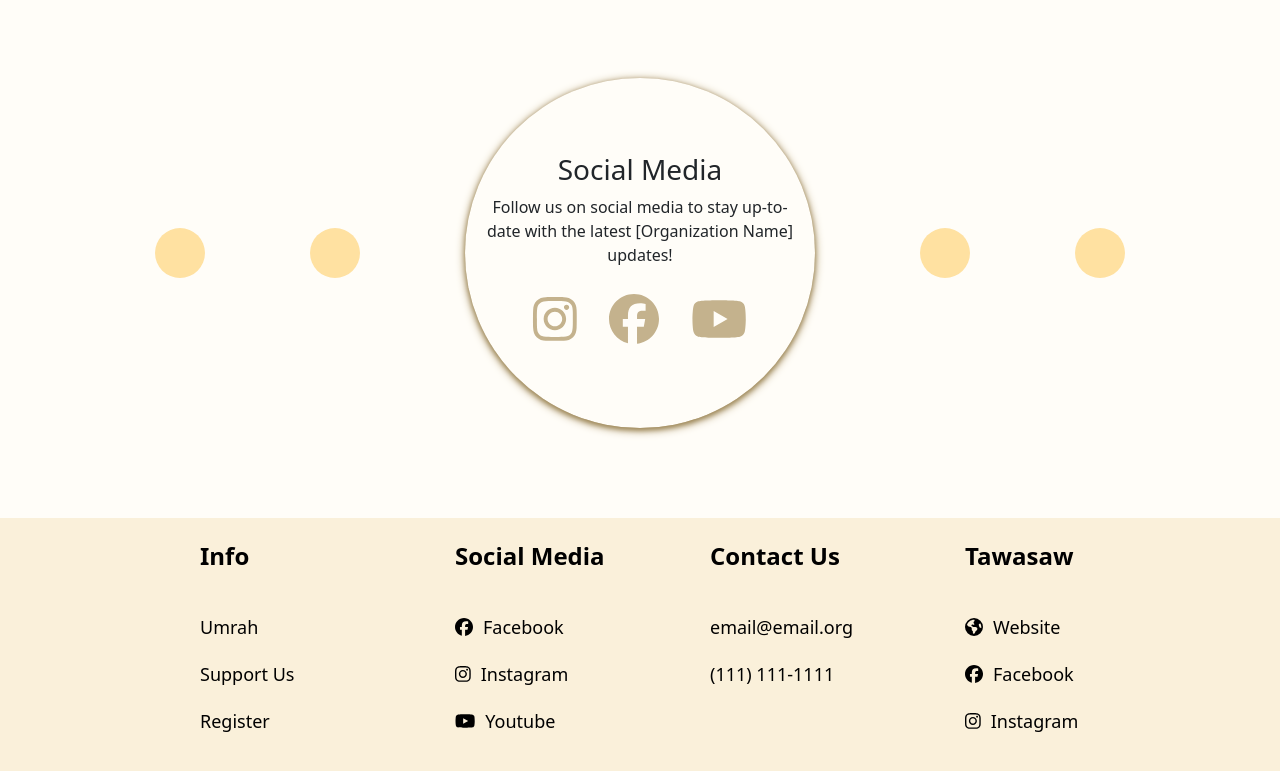
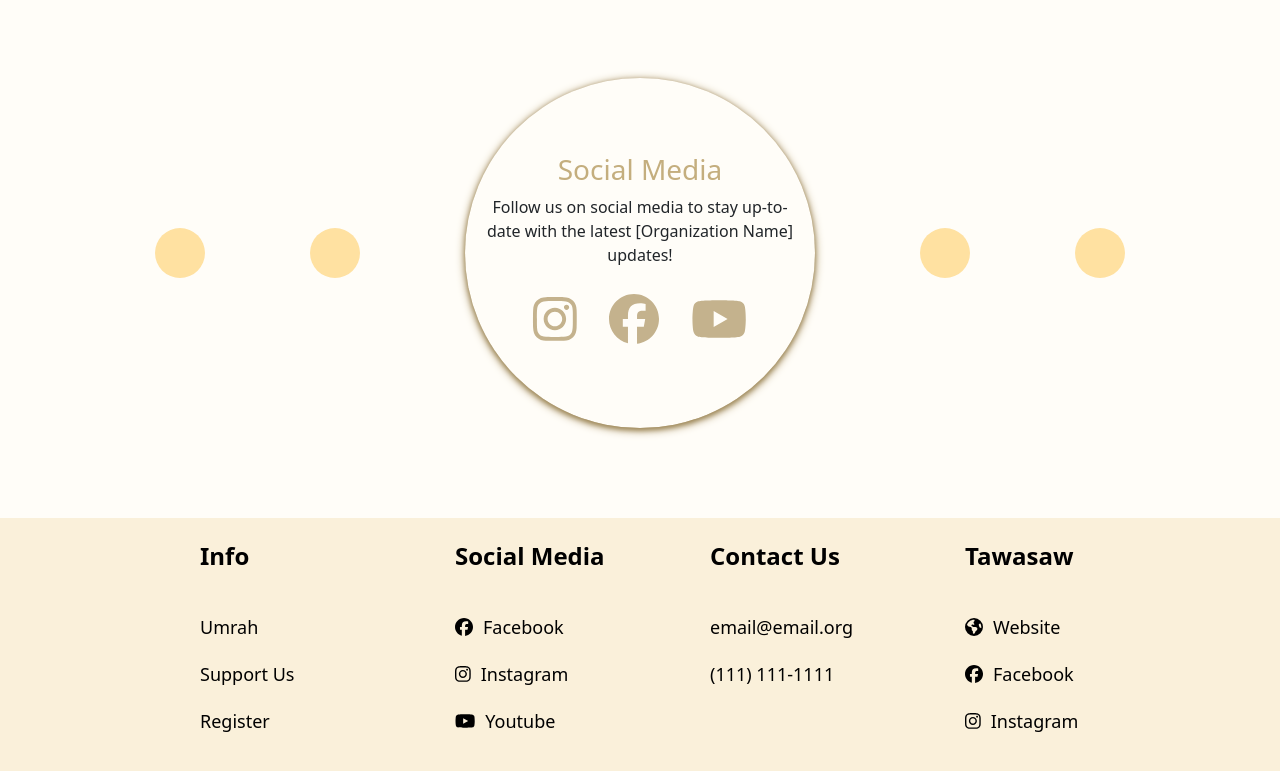
Before and after one commit to yousefh409/umrah-wesite, a React (Create React App) app: page / in a window 1280 px wide. Shown: the part 1868-2639 px from the top of the page. Built offline with nearby package versions, Linux system fonts and the light colour scheme.

Commit message:
all added

```diff
--- a/src/pages/home.jsx
+++ b/src/pages/home.jsx
@@ -55,7 +55,7 @@ export const Home = () => (
                 {window.innerWidth > 768? <div className="decorationDot" />: <div />}
                 {window.innerWidth > 768? <div className="decorationDot" />: <div />}
                 <div className="homeCard">
-                    <h3>Social Media</h3>
+                    <h3 style={{color: "rgb(196, 174, 126)"}}>Social Media</h3>
                     <div>Follow us on social media to stay up-to-date with the latest [Organization Name] updates!</div>
                     <div className="socialMediaRow">
                         <a href='/umrah'>
--- a/src/pages/support.jsx
+++ b/src/pages/support.jsx
@@ -15,6 +15,7 @@ export const Support = () => {
     return (
         <div className="supportWrapper">
             <div>
+                {/* <p>Sponsor a Student: Berkeley vs. Stanford Umrah!</p> */}
                 <h1>Current Progress</h1>
                 <h6>Here is how close we are to meeting our goals:</h6>
                 <div className="progressWrapper">
--- a/src/pages/umrah.jsx
+++ b/src/pages/umrah.jsx
@@ -58,7 +58,7 @@ export const Umrah = () => {
                         <img className="card-img-top" src={elbakri} alt="Card image cap" />
                         <div className="card-body">
                             <h5 className="card-title">Shaykh Alauddin El-Bakri</h5>
-                            <p className="card-text">Shaykh Alauddin El-Bakri is a founding member of several non-profit organizations that serve the Muslim community such as (IMAN) Inner-City Muslim Action Network, My Dean, Support Life Foundation and Tawasaw.org. Shaykh El-Bakri is currently the resident scholar and Khateeb at West Valley Muslim association. Shaykh El-Bakri will be leading and guiding us throughout the trip.</p>
+                            <p className="card-text">Shaykh Alauddin El-Bakri is a founding member of several non-profit organizations that serve the Muslim community such as (IMAN) Inner-City Muslim Action Network, My Dean, Support Life Foundation and Tawasaw.org. Shaykh El-Bakri is currently the resident scholar and Khateeb at West Valley Muslim association. Shaykh Alauddin Elbakri's profound knowledge and experience make him the perfect guide for our Umrah journey.</p>
                         </div>
                     </div>
                     <div className="card hostCard" style={{width: "23rem", margin: "7px"}}>
```
